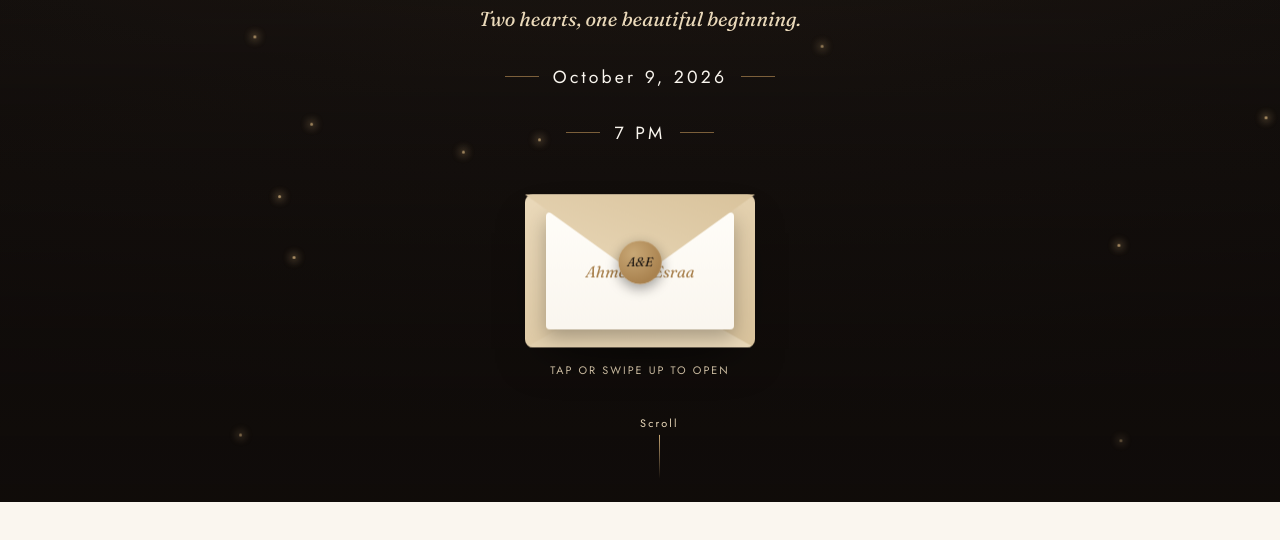
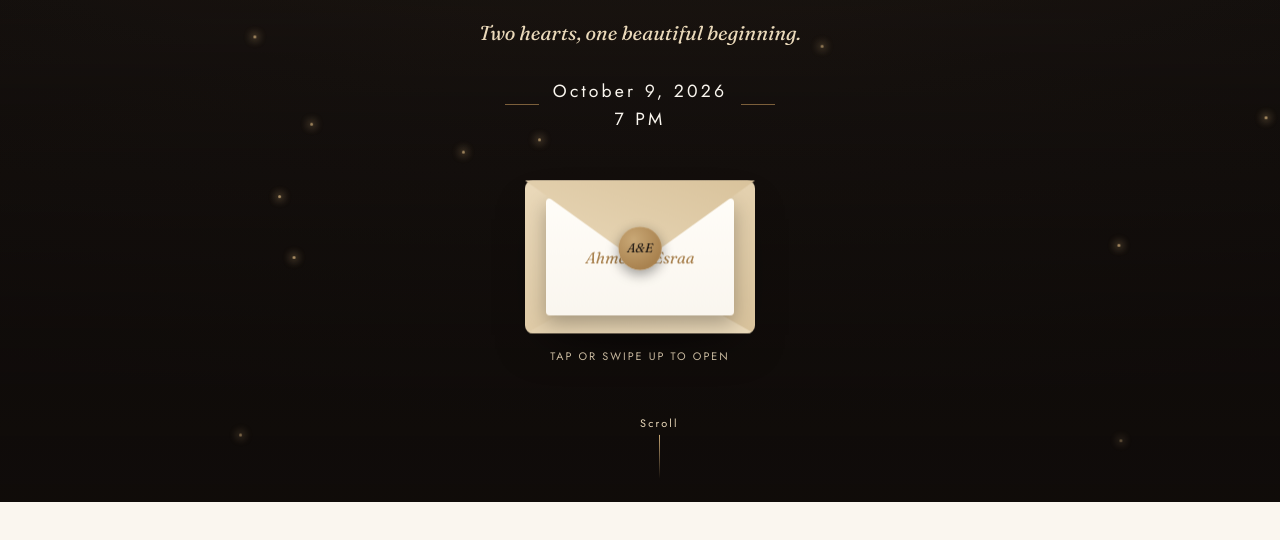
Before and after one commit to AbdoSamy2002/Ahmed-Esraa-, a plain HTML site: page index.html in a window 1280 px wide. Shown: the part 298-838 px from the top of the page. Drawn offline with Linux system fonts and the light colour scheme.

Commit message:
Update index.html

```diff
--- a/index.html
+++ b/index.html
@@ -955,8 +955,7 @@
     <span class="hero__eyebrow">You are warmly invited</span>
     <h1 class="hero__names">Ahmed<span class="hero__amp">&amp;</span>Esraa</h1>
     <p class="hero__tagline">Two hearts, one beautiful beginning.</p>
-    <p class="hero__date">October 9, 2026</p>
-    <p class="hero__date">7 PM </p>
+    <p class="hero__date">October 9, 2026 <br> 7 PM </p>
     <div class="hero__cta">
       <div class="envelope" id="envelope" role="button" tabindex="0" aria-label="Open the invitation">
         <div class="envelope__shadow" aria-hidden="true"></div>
```
